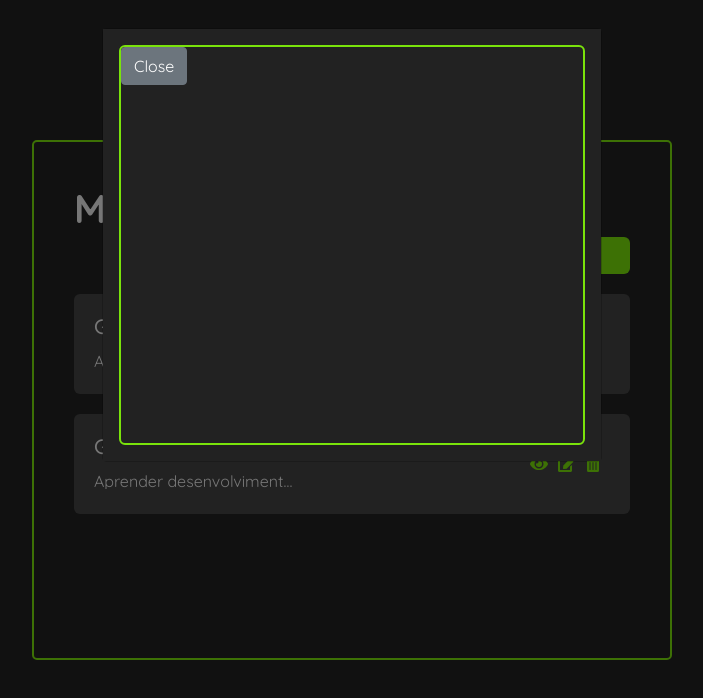
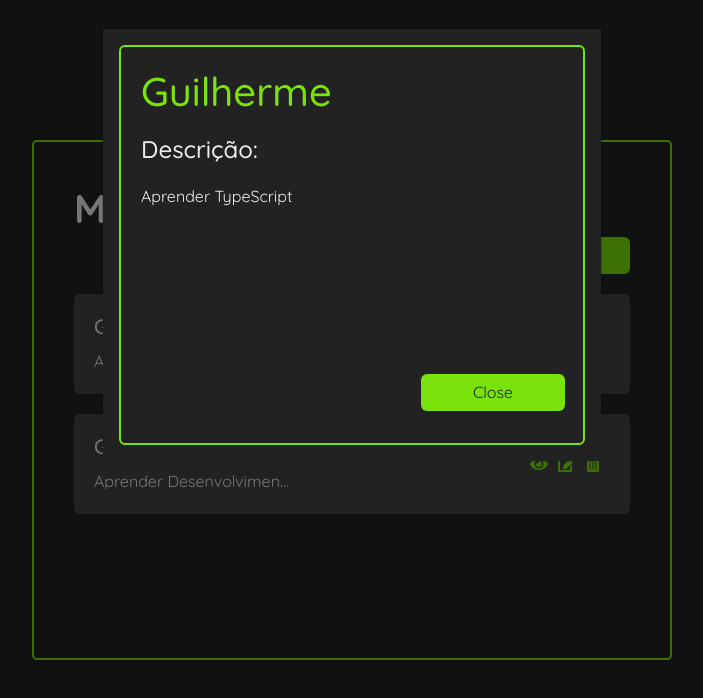
Before and after one commit to GuilhermeOlavoLaux/Projeto-Tasks, a React (Create React App) app: page / in a window 1280 px wide. Both pictures are taken after a click on the icon 827 px from the left and 343 px from the top of the page. Shown: the top 698 px of the page, without its empty margins (288-991 px from the left). Built offline with nearby package versions, Linux system fonts and the light colour scheme.

Commit message:
adiciona a modal de visualizacao

```diff
--- a/src/Components/Edit-Modal.js
+++ b/src/Components/Edit-Modal.js
@@ -20,6 +20,10 @@ export default function EditModal(props) {
       >
         <Modal.Body className='inspect-modal'>
           <div className='inspect-modal-container'>
+            <h1>{props.task.name}</h1>
+            <h4>Descrição:</h4>
+            <p>{props.task.description}</p>
+
             <Button variant='secondary' onClick={handleClose}>
               Close
             </Button>
--- a/src/Components/Task.tsx
+++ b/src/Components/Task.tsx
@@ -42,6 +42,7 @@ export default class Task extends React.Component<ITask> {
                 className='icon-button'
               />
             }
+            task={this.props.task}
           ></EditModal>
 
           <EditModal
@@ -53,6 +54,7 @@ export default class Task extends React.Component<ITask> {
                 className='icon-button'
               />
             }
+            task={this.props.task}
           ></EditModal>
 
           <FontAwesomeIcon
--- a/src/Components/Tasks.tsx
+++ b/src/Components/Tasks.tsx
@@ -20,7 +20,7 @@ export default class Tasks extends React.Component<Props, State> {
     this.state = {
       tasksList: [
         { id: 1, name: 'Guilherme', description: 'Aprender TypeScript'},
-        { id: 2, name: 'Guilherme2', description: 'Aprender desenvolvimentad asdasdasdsa'}
+        { id: 2, name: 'Guilherme2', description: 'Aprender Desenvolvimento Web e aprimorar minhas habilidades com React Aprender Desenvolvimento Web e aprimorar minhas habilidades com ReactAprender Desenvolvimento Web e aprimorar minhas habilidades com ReactAprender Desenvolvimento Web e aprimorar minhas habilidades com ReactAprender Desenvolvimento Web e aprimorar minhas habilidades com ReactAprender Desenvolvimento Web e aprimorar minhas habilidades com ReactAprender Desenvolvimento Web e aprimorar minhas habilidades com ReactAprender Desenvolvimento Web e aprimorar minhas habilidades com React'}
       ]
     }
     this.handleTaskDelete = this.handleTaskDelete.bind(this)
--- a/src/Components/assets/_InspectModal.scss
+++ b/src/Components/assets/_InspectModal.scss
@@ -1,9 +1,42 @@
-.inspect-modal{
-    background-color: $grey-100;
+.inspect-modal {
+  background-color: $grey-100;
 
-    .inspect-modal-container{
-        height: 400px;
-        border: solid $green-light 2px;
-        border-radius: 6px;
+  .inspect-modal-container {
+    height: 400px;
+    border: solid $green-light 2px;
+    border-radius: 6px;
+
+    h1 {
+      color: $green-light;
+      padding: 20px;
     }
+    h4 {
+      padding-left: 20px;
+      color: $text-white;
+    }
+    p {
+      padding: 20px;
+      color: $text-white;
+      width: 455px;
+      overflow: auto;
+      height: 200px;
+    }
+    button {
+      background-color: $green-light;
+      color: $grey-100;
+      height: 2.3rem;
+      border: none;
+      border-radius: 6px;
+      width: 9rem;
+      font-family: 'Quicksand', sans-serif;
+      font-size: 1rem;
+      margin: 10px 300px;
+      :hover {
+        cursor: pointer;
+        background-color: $grey-200 !important;
+        color: $green-light;
+        transition: 0.5s;
+      }
+    }
+  }
 }
--- a/src/Components/assets/index.css
+++ b/src/Components/assets/index.css
@@ -134,4 +134,42 @@ body * {
   border: solid #7ae30b 2px;
   border-radius: 6px;
 }
+
+.inspect-modal .inspect-modal-container h1 {
+  color: #7ae30b;
+  padding: 20px;
+}
+
+.inspect-modal .inspect-modal-container h4 {
+  padding-left: 20px;
+  color: #eee;
+}
+
+.inspect-modal .inspect-modal-container p {
+  padding: 20px;
+  color: #eee;
+  width: 455px;
+  overflow: auto;
+  height: 200px;
+}
+
+.inspect-modal .inspect-modal-container button {
+  background-color: #7ae30b;
+  color: #222222;
+  height: 2.3rem;
+  border: none;
+  border-radius: 6px;
+  width: 9rem;
+  font-family: 'Quicksand', sans-serif;
+  font-size: 1rem;
+  margin: 10px 300px;
+}
+
+.inspect-modal .inspect-modal-container button :hover {
+  cursor: pointer;
+  background-color: #444444 !important;
+  color: #7ae30b;
+  -webkit-transition: 0.5s;
+  transition: 0.5s;
+}
 /*# sourceMappingURL=index.css.map */
```
Also changed, not shown: 1 other file (tests, documents, lock files or other folders).
